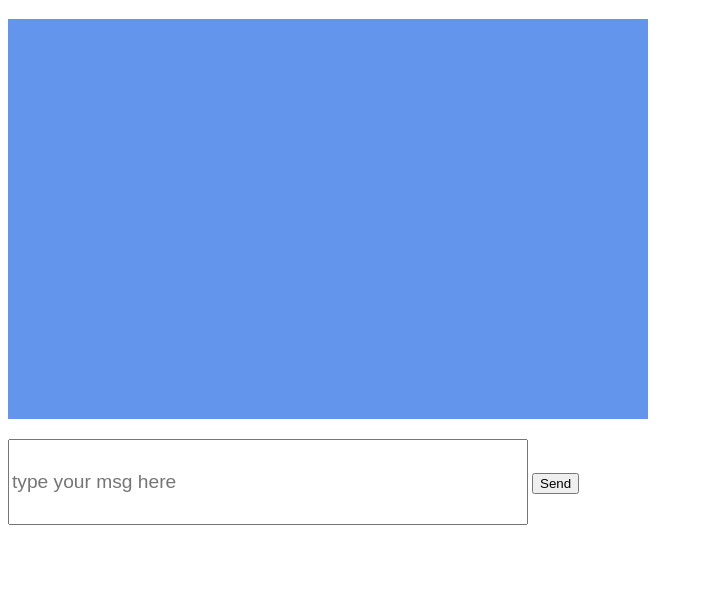
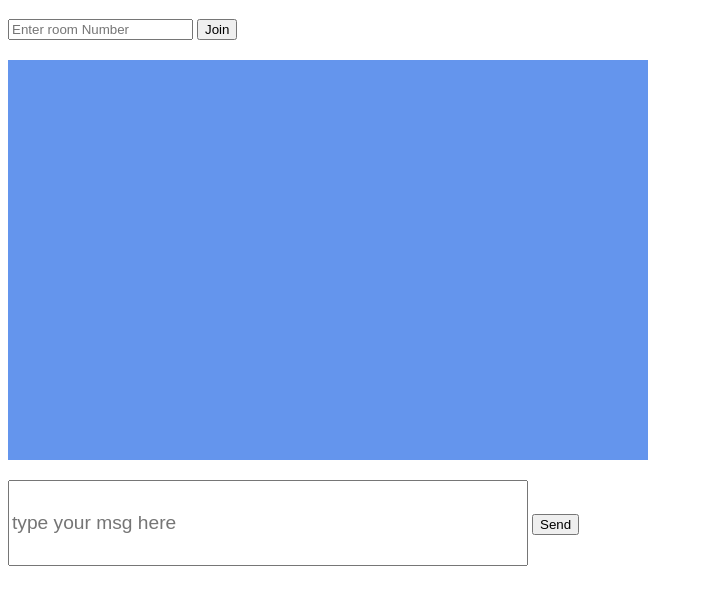
Before and after one commit to Bittu149/BackendNexus, a website: page Websocket_Socket.io/Day1/index.html in a window 1280 px wide. Shown: the part 61-666 px from the top of the page, without its empty margins (0-703 px from the left). Drawn offline with nearby package versions, Linux system fonts and the light colour scheme; no server answers.

Commit message:
Create button to join room

```diff
--- a/Websocket_Socket.io/Day1/index.html
+++ b/Websocket_Socket.io/Day1/index.html
@@ -7,7 +7,9 @@
 </head>
 <body>
     <h1>CHAT APP</h1>
-    <div id="messageDisplay" style="height:50vh; width:50vw; background-color: cornflowerblue; margin-bottom: 20px;"></div>
+    <input type="text" placeholder="Enter room Number" id="roomNumber">
+    <button onClick="joinRoom()">Join</button>
+    <div id="messageDisplay" style="height:50vh; width:50vw; background-color: cornflowerblue; margin-bottom: 20px; margin-top:20px;"></div>
     <input type="text" placeholder="type your msg here" id="message"style="height:10vh; width:40vw; font-size:larger">
     <button onclick="sendMessage()">Send</button>
 
```
